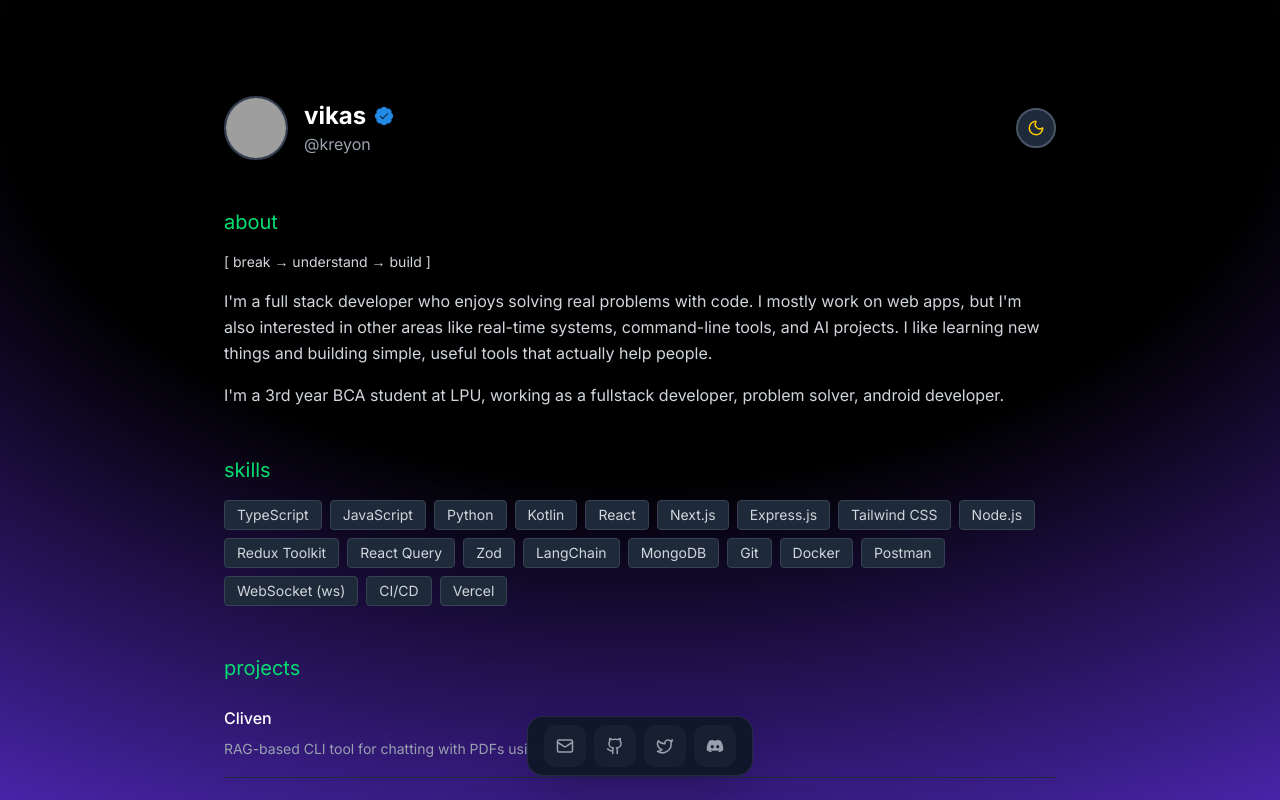
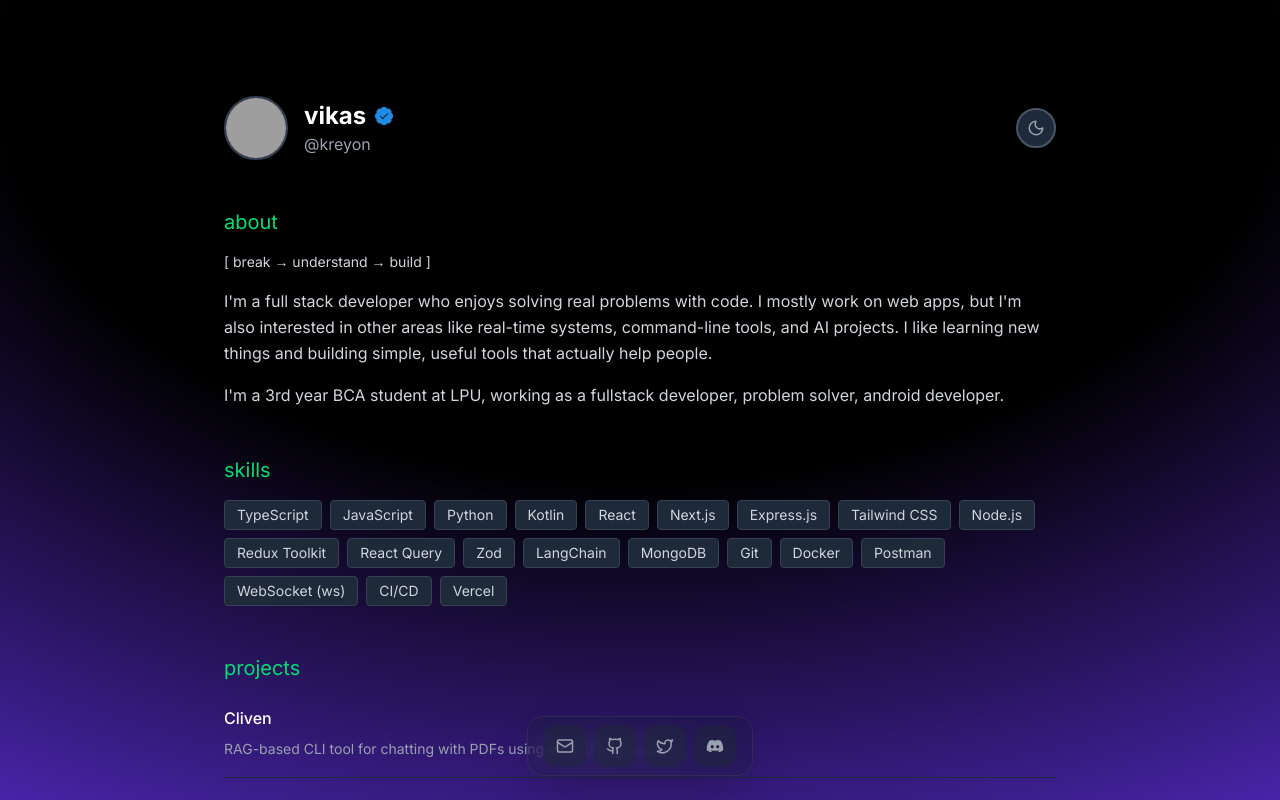
Before and after one commit to krey-yon/w3m, a Next.js app: page / in a window 1280 px wide. Shown: the top 800 px of the page. Built offline with nearby package versions, Linux system fonts and the light colour scheme; grey boxes are pictures that could not be loaded.

Commit message:
minor dock and button colour change

```diff
--- a/src/Components/ThemeToggle.tsx
+++ b/src/Components/ThemeToggle.tsx
@@ -13,7 +13,7 @@ const ThemeToggle = () => {
         transition-all duration-300 ease-in-out
         ${
           isDark
-            ? "bg-gray-800 hover:bg-gray-700 text-yellow-400"
+            ? "bg-gray-800 hover:bg-gray-700 text-gray-400"
             : "bg-gray-200 hover:bg-gray-300 text-gray-800"
         }
         hover:scale-110 active:scale-95
--- a/src/app/page.tsx
+++ b/src/app/page.tsx
@@ -136,8 +136,8 @@ export default function Home() {
         <div
           className={`flex items-center gap-2 backdrop-blur-lg border rounded-2xl px-4 py-2 shadow-2xl ${
             isDark
-              ? "bg-gray-900/95 border-gray-700/50"
-              : "bg-white/95 border-gray-300/50"
+              ? "bg-gray-900/25 border-gray-700/50"
+              : "bg-white/25 border-gray-300/50"
           }`}
         >
           <a
```
